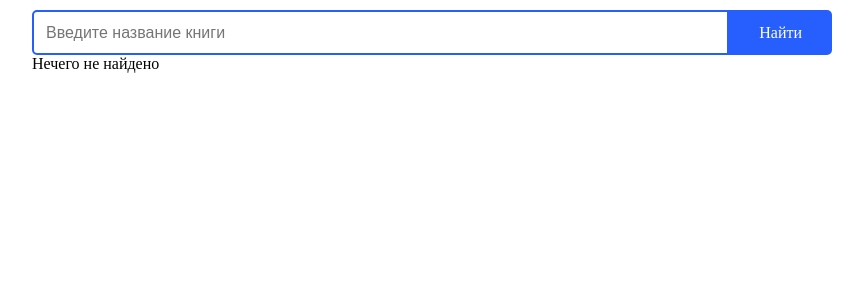
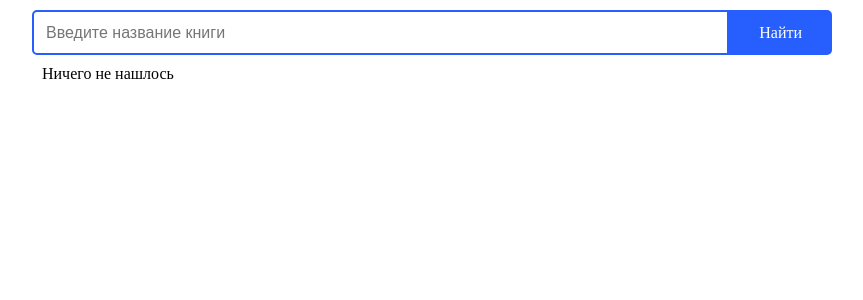
Before and after one commit to yurimikushov/search-for-books, a React app: page / in a window 1280 px wide. Shown: the top 300 px of the page, without its empty margins (208-1071 px from the left). Built offline with nearby package versions, Linux system fonts and the light colour scheme.

Commit message:
refactor: extracted alert component

```diff
--- /dev/null
+++ b/src/components/Alert/index.css
@@ -0,0 +1,7 @@
+.alert {
+  padding: 10px;
+}
+
+.alert__title {
+  font-size: 1rem;
+}
--- /dev/null
+++ b/src/components/Alert/index.jsx
@@ -0,0 +1,15 @@
+import React from 'react'
+import PropTypes from 'prop-types'
+import './index.css'
+
+const Alert = ({ title }) => (
+  <div className='alert'>
+    <span className='alert__title'>{title}</span>
+  </div>
+)
+
+Alert.propTypes = {
+  title: PropTypes.string.isRequired,
+}
+
+export default Alert
--- a/src/components/FoundBooks/index.jsx
+++ b/src/components/FoundBooks/index.jsx
@@ -1,5 +1,6 @@
 import React from 'react'
 import { useFoundBooks } from '../../store/hooks'
+import Alert from '../Alert'
 import FoundBook from './FoundBook'
 import './index.css'
 
@@ -7,11 +8,11 @@ const FoundBooks = () => {
   const { isLoading, books } = useFoundBooks()
 
   if (isLoading) {
-    return <div>Loading...</div>
+    return <Alert title='Ищу...' />
   }
 
   if (!isLoading && books.length === 0) {
-    return <div>Нечего не найдено</div>
+    return <Alert title='Ничего не нашлось' />
   }
 
   return (
```
